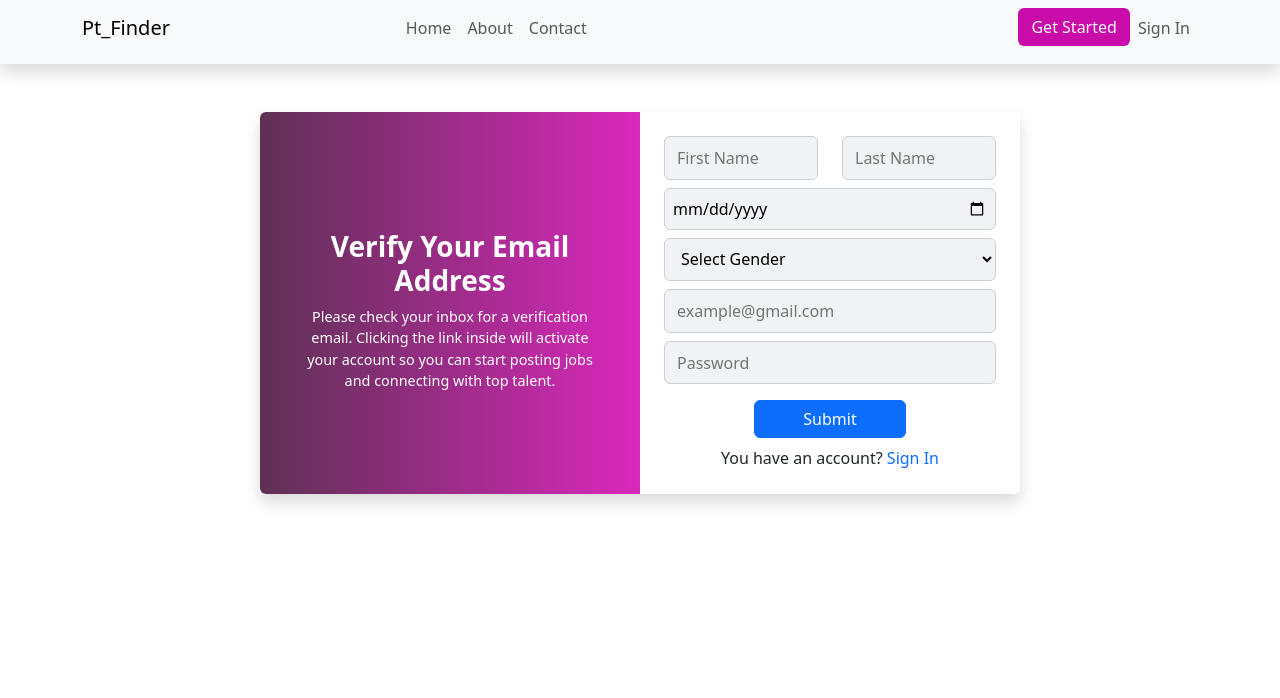
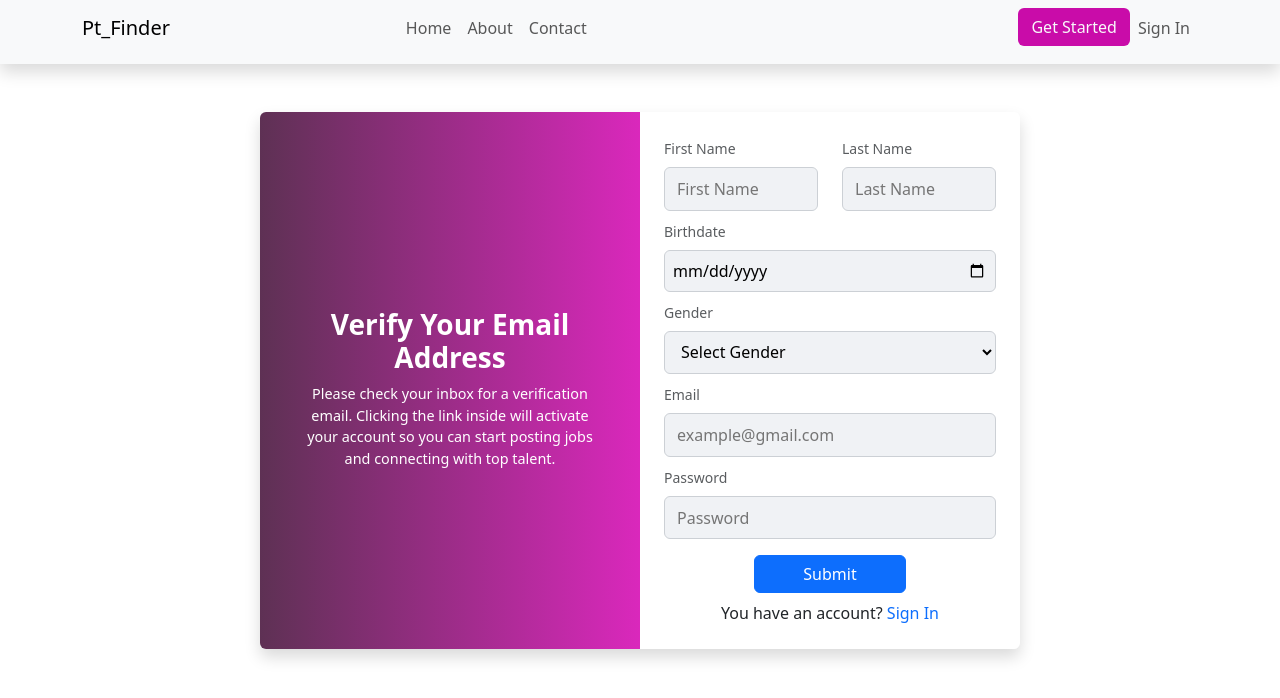
Before and after one commit to PinoyCoder29/Pt_Finder, a Next.js app: page /auth/signUp in a window 1280 px wide. Shown: the top 698 px of the page. Built offline with nearby package versions, Linux system fonts and the light colour scheme.

Commit message:
update signUp

```diff
--- a/src/app/auth/signUp/page.tsx
+++ b/src/app/auth/signUp/page.tsx
@@ -60,10 +60,15 @@ export default function VerifyEmail() {
               {/* Right side (Form) */}
               <div className="col-md-6 col-12 p-4">
                 <form onSubmit={handleSubmit}>
+                  {/* First & Last Name */}
                   <div className="row mb-2">
                     <div className="col-md-6 col-12 mb-2 mb-md-0">
+                      <label htmlFor="firstName" className="form-label small text-muted">
+                        First Name
+                      </label>
                       <input
                         type="text"
+                        id="firstName"
                         name="firstName"
                         placeholder="First Name"
                         value={formData.firstName}
@@ -72,8 +77,12 @@ export default function VerifyEmail() {
                       />
                     </div>
                     <div className="col-md-6 col-12">
+                      <label htmlFor="lastName" className="form-label small text-muted">
+                        Last Name
+                      </label>
                       <input
                         type="text"
+                        id="lastName"
                         name="lastName"
                         placeholder="Last Name"
                         value={formData.lastName}
@@ -83,20 +92,29 @@ export default function VerifyEmail() {
                     </div>
                   </div>
 
+                  {/* Birthdate */}
                   <div className="mb-2">
+                    <label htmlFor="birthdate" className="form-label small text-muted">
+                      Birthdate
+                    </label>
                     <input
                       type="date"
+                      id="birthdate"
                       name="birthdate"
                       value={formData.birthdate}
                       onChange={handleChange}
                       className="fb-input"
                       style={{ padding: "0.5rem" }}
-                      placeholder="mm/dd/yy"
                     />
                   </div>
 
+                  {/* Gender */}
                   <div className="mb-2">
+                    <label htmlFor="gender" className="form-label small text-muted">
+                      Gender
+                    </label>
                     <select
+                      id="gender"
                       name="gender"
                       value={formData.gender}
                       onChange={handleChange}
@@ -111,9 +129,14 @@ export default function VerifyEmail() {
                     </select>
                   </div>
 
+                  {/* Email */}
                   <div className="mb-2">
+                    <label htmlFor="email" className="form-label small text-muted">
+                      Email
+                    </label>
                     <input
                       type="email"
+                      id="email"
                       name="email"
                       placeholder="example@gmail.com"
                       value={formData.email}
@@ -122,9 +145,14 @@ export default function VerifyEmail() {
                     />
                   </div>
 
+                  {/* Password */}
                   <div className="mb-3">
+                    <label htmlFor="password" className="form-label small text-muted">
+                      Password
+                    </label>
                     <input
                       type="password"
+                      id="password"
                       name="password"
                       placeholder="Password"
                       value={formData.password}
@@ -133,12 +161,14 @@ export default function VerifyEmail() {
                     />
                   </div>
 
+                  {/* Submit Button */}
                   <div className="d-flex justify-content-center mb-2">
                     <button type="submit" className="btn btn-primary px-5">
                       Submit
                     </button>
                   </div>
 
+                  {/* Sign In Link */}
                   <div className="d-flex justify-content-center">
                     <Link href="/Employer-login" className="nav-link text-center">
                       You have an account?
```
